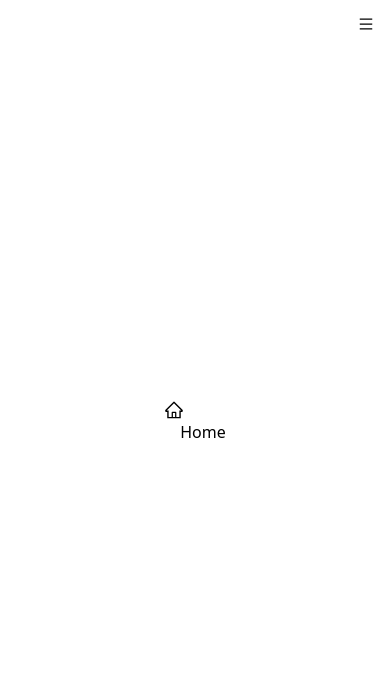
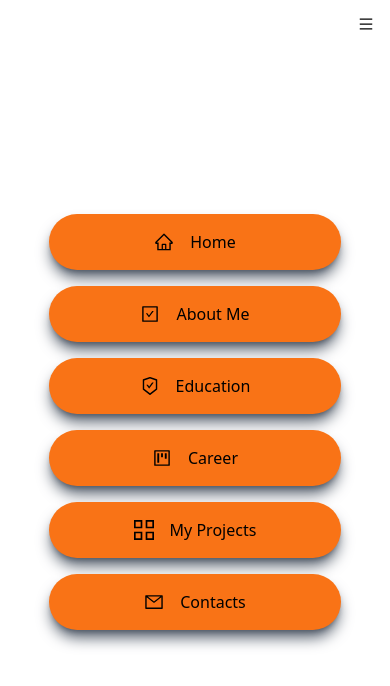
Before and after one commit to yegon-gk/My-Portfolio-App, a React (Vite) app: page / in a window 390 px wide. Both pictures are taken after a click on the icon 366 px from the left and 24 px from the top of the page. Shown: the top 686 px of the page. Built offline with nearby package versions, Linux system fonts and the light colour scheme.

Commit message:
Added React Icons and styled them to the Sidebar

```diff
--- a/src/components/Sidenav.jsx
+++ b/src/components/Sidenav.jsx
@@ -1,7 +1,6 @@
 import React, { useState } from "react";
-import {AiOutlineMenu} from "react-icons/ai";
-import {AiOutlineHome} from "react-icons/ai";
-
+import {AiOutlineMenu, AiOutlineHome, AiOutlineProject, AiOutlineMail, AiOutlineCheckSquare, AiOutlineSafetyCertificate} from "react-icons/ai";
+import {GrProjects} from "react-icons/gr"
 
 const Sidenav = () => {
     const [nav, setNav] = useState (false)
@@ -15,10 +14,30 @@ const Sidenav = () => {
             {
                 nav ? (
 
-                    <div className="fixed w-full h-screen bg-white/90 flex flex-col justify-center items-center z-20">
-                        <a href="#main">
+                    <div className="fixed w-full h-screen bg-grey/90 flex flex-col justify-center items-center z-20">
+                        <a href="#main" className="w-[75%] flex justify-center items-center rounded-full shadow-lg bg-orange-500 shadow-gray-600 m-2 p-4 cursor-pointer hover:scale-110 ease duration-200">
                             <AiOutlineHome size={20} />
                             <span className="pl-4"> Home</span>
+                        </a>
+                        <a href="#main" className="w-[75%] flex justify-center items-center rounded-full shadow-lg bg-orange-500 shadow-gray-600 m-2 p-4 cursor-pointer hover:scale-110 ease duration-200">
+                            <AiOutlineCheckSquare size={20} />
+                            <span className="pl-4"> About Me</span>
+                        </a>
+                        <a href="#main" className="w-[75%] flex justify-center items-center rounded-full shadow-lg bg-orange-500 shadow-gray-600 m-2 p-4 cursor-pointer hover:scale-110 ease duration-200">
+                            <AiOutlineSafetyCertificate size={20} />
+                            <span className="pl-4">Education</span>
+                        </a>
+                        <a href="#main" className="w-[75%] flex justify-center items-center rounded-full shadow-lg bg-orange-500 shadow-gray-600 m-2 p-4 cursor-pointer hover:scale-110 ease duration-200">
+                            <AiOutlineProject size={20} />
+                            <span className="pl-4">Career</span>
+                        </a>
+                        <a href="#main" className="w-[75%] flex justify-center items-center rounded-full shadow-lg bg-orange-500 shadow-gray-600 m-2 p-4 cursor-pointer hover:scale-110 ease duration-200">
+                            <GrProjects size={20} />
+                            <span className="pl-4">My Projects</span>
+                        </a>
+                        <a href="#main" className="w-[75%] flex justify-center items-center rounded-full shadow-lg bg-orange-500 shadow-gray-600 m-2 p-4 cursor-pointer hover:scale-110 ease duration-200">
+                            <AiOutlineMail size={20} />
+                            <span className="pl-4">Contacts</span>
                         </a>
                     </div>
                 )
```
